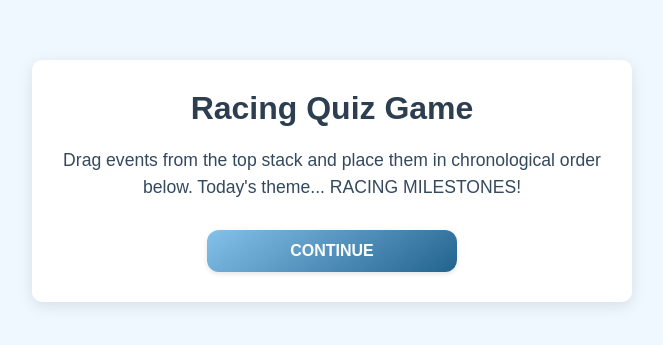
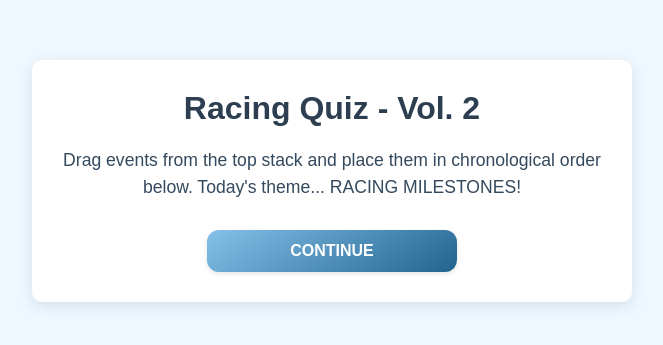
Before and after one commit to clivecohen/history, a plain HTML site: page index.html in a window 1280 px wide. Shown: the part 219-564 px from the top of the page, without its empty margins (308-971 px from the left). Drawn offline with Linux system fonts and the light colour scheme.

Commit message:
Update index.html

```diff
--- a/index.html
+++ b/index.html
@@ -30,7 +30,7 @@
 <body>
   <div id="intro-screen" class="intro-screen">
     <div class="intro-content">
-      <h1>Racing Quiz Game</h1>
+      <h1>Racing Quiz - Vol. 2</h1>
       <p>Drag events from the top stack and place them in chronological order below. Today's theme... RACING MILESTONES!</p>
       <button id="continue-button">CONTINUE</button>
     </div>
```
